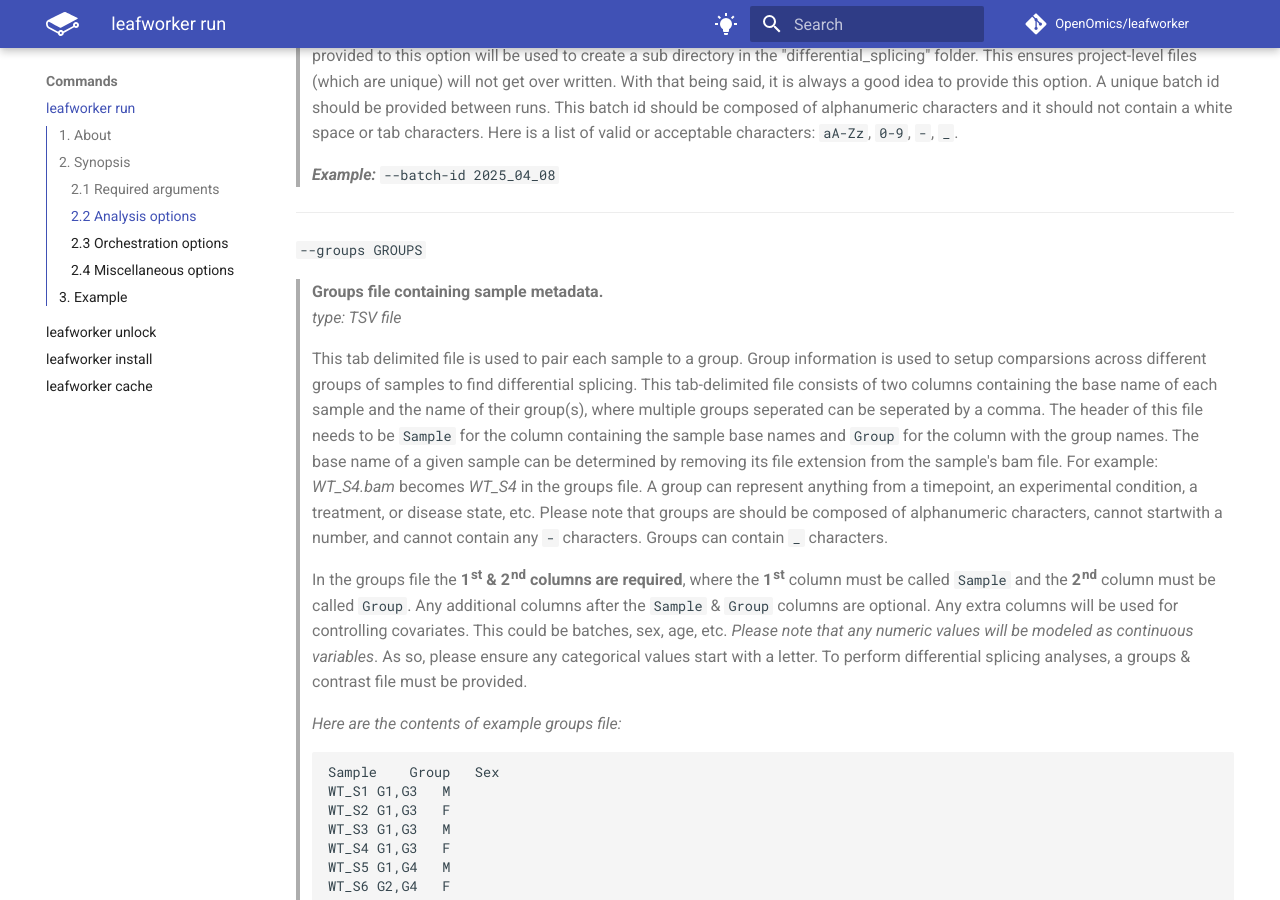
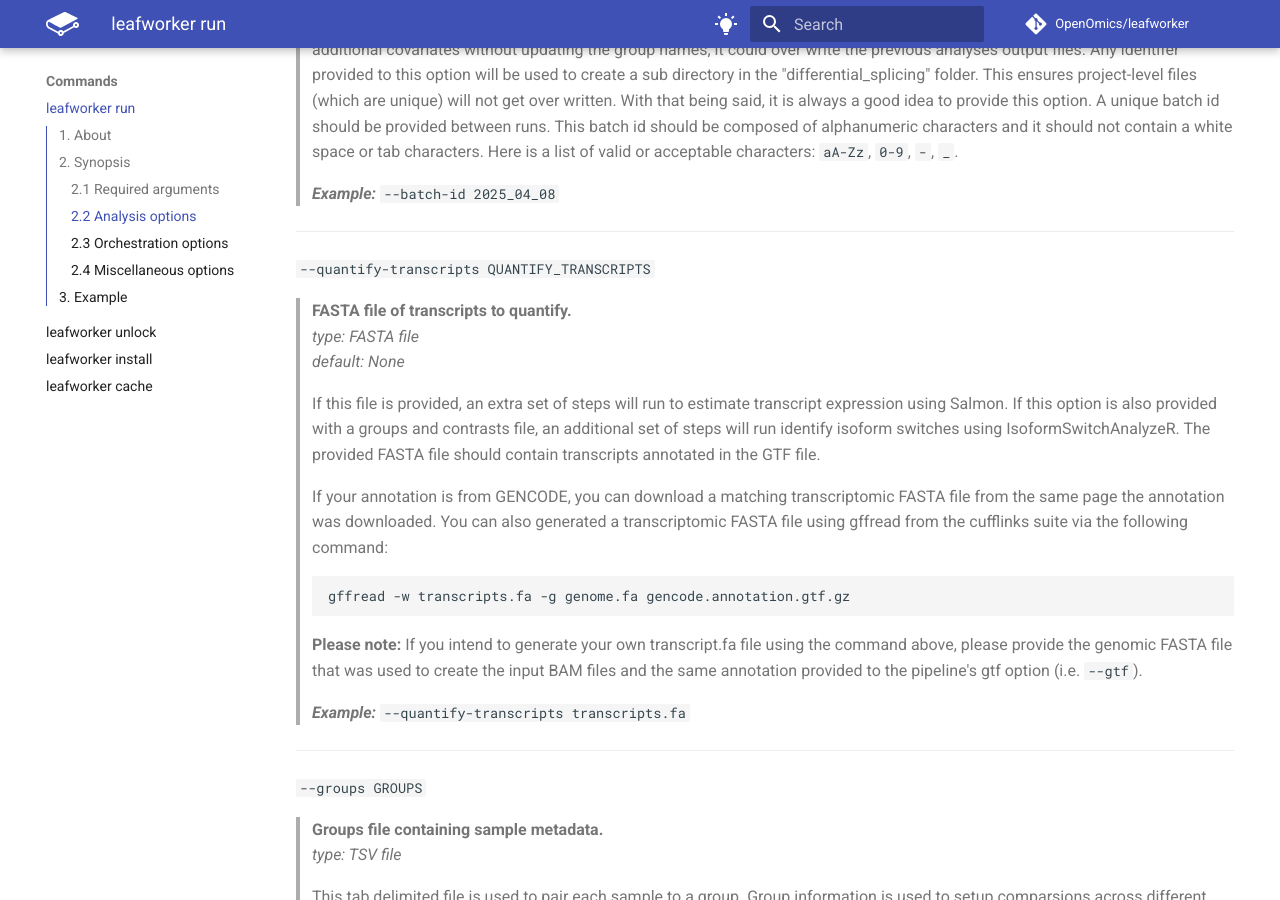
Before and after one commit to OpenOmics/leafworker, an MkDocs documentation site: the page built from docs/usage/run.md, in a window 1280 px wide and 900 px high, scrolled down 2016 px. Built offline with MkDocs 1.6.1 and Material for MkDocs 9.7.7, drawn with Linux system fonts in a browser that asks for light colours; comment, search, counter and statistics services are not loaded; the version menu is left out; some of the changed text lies outside the part shown.

Commit message:
Adding new option to user docs.

````diff
--- a/docs/usage/run.md
+++ b/docs/usage/run.md
@@ -15,7 +15,8 @@
       [--dry-run] [--job-name JOB_NAME] [--mode {{slurm,local}}] \
       [--sif-cache SIF_CACHE] [--singularity-cache SINGULARITY_CACHE] \
       [--silent] [--threads THREADS] [--tmp-dir TMP_DIR] \
-      [--batch-id BATCH_ID] [--groups GROUPS] [--contrasts CONTRASTS] \
+      [--batch-id BATCH_ID] [--quantify-transcripts QUANTIFY_TRANSCRIPTS] \
+      [--groups GROUPS] [--contrasts CONTRASTS] \
       --input INPUT [INPUT ...] \
       --output OUTPUT \
       --gtf GTF
@@ -69,6 +70,24 @@
 > This option can be provided to ensure that differential splicing output files are not over-written between runs of the pipeline after updating the group file with additional covariates or dropping samples. By default, project-level files in "differential_splicing" could get over-written between pipeline runs if this option is not provided. The output directory name for a given contrast will resolve to `{group1}_vs_{group2}` within the **differential_splicing** folder. As so, if the groups file is updated to remove samples or add additional covariates without updating the group names, it could over write the previous analyses output files. Any identifer provided to this option will be used to create a sub directory in the "differential_splicing" folder. This ensures project-level files (which are unique) will not get over written. With that being said, it is always a good idea to provide this option. A unique batch id should be provided between runs. This batch id should be composed of alphanumeric characters and it should not contain a white space or tab characters. Here is a list of valid or acceptable characters: `aA-Zz`, `0-9`, `-`, `_`.
 >
 > ***Example:*** `--batch-id 2025_04_08`
+
+---
+  `--quantify-transcripts QUANTIFY_TRANSCRIPTS`
+> **FASTA file of transcripts to quantify.**
+> *type: FASTA file*
+> *default: None*
+>
+> If this file is provided, an extra set of steps will run to estimate transcript expression using Salmon. If this option is also provided with a groups and contrasts file, an additional set of steps will run identify isoform switches using IsoformSwitchAnalyzeR. The provided FASTA file should contain transcripts annotated in the GTF file.
+>
+> If your annotation is from GENCODE, you can download a matching transcriptomic FASTA file from the same page the annotation was downloaded. You can also generated a transcriptomic FASTA file using gffread from the cufflinks suite via the following command:
+>
+> ```bash
+> gffread -w transcripts.fa -g genome.fa gencode.annotation.gtf.gz
+> ```
+>
+> **Please note:** If you intend to generate your own transcript.fa file using the command above, please provide the genomic FASTA file that was used to create the input BAM files and the same annotation provided to the pipeline's gtf option (i.e. `--gtf`).
+>
+> ***Example:*** `--quantify-transcripts transcripts.fa`
 
 ---
   `--groups GROUPS`
````
